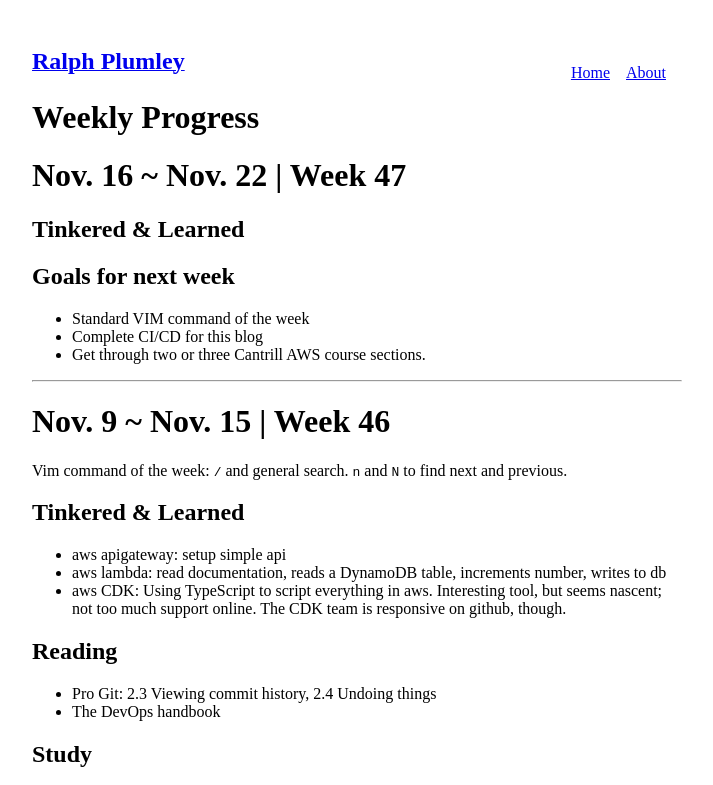
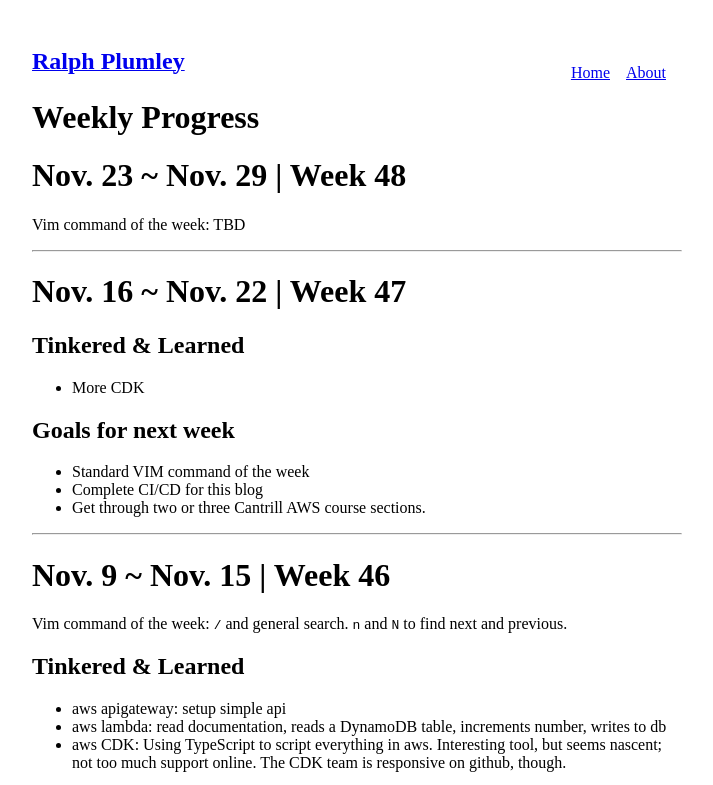
Before and after one commit to ralphplumley/rp-gatsby-site, a Gatsby site: page /posts/weekly/ in a window 1280 px wide. Shown: the top 785 px of the page, without its empty margins (283-996 px from the left). Built offline with nearby package versions, Linux system fonts and the light colour scheme; Gatsby itself is replaced by a stand-in of ours.

Commit message:
update weekly

```diff
--- a/src/posts/weekly.md
+++ b/src/posts/weekly.md
@@ -3,9 +3,17 @@ title: "Weekly Progress"
 date: "2020-11-12"
 ---
 
+# Nov. 23 ~ Nov. 29 | Week 48
+
+Vim command of the week: TBD
+
+---
+
 # Nov. 16 ~ Nov. 22 | Week 47
 
 ## Tinkered & Learned
+
+- More CDK
 
 ## Goals for next week
 
```
